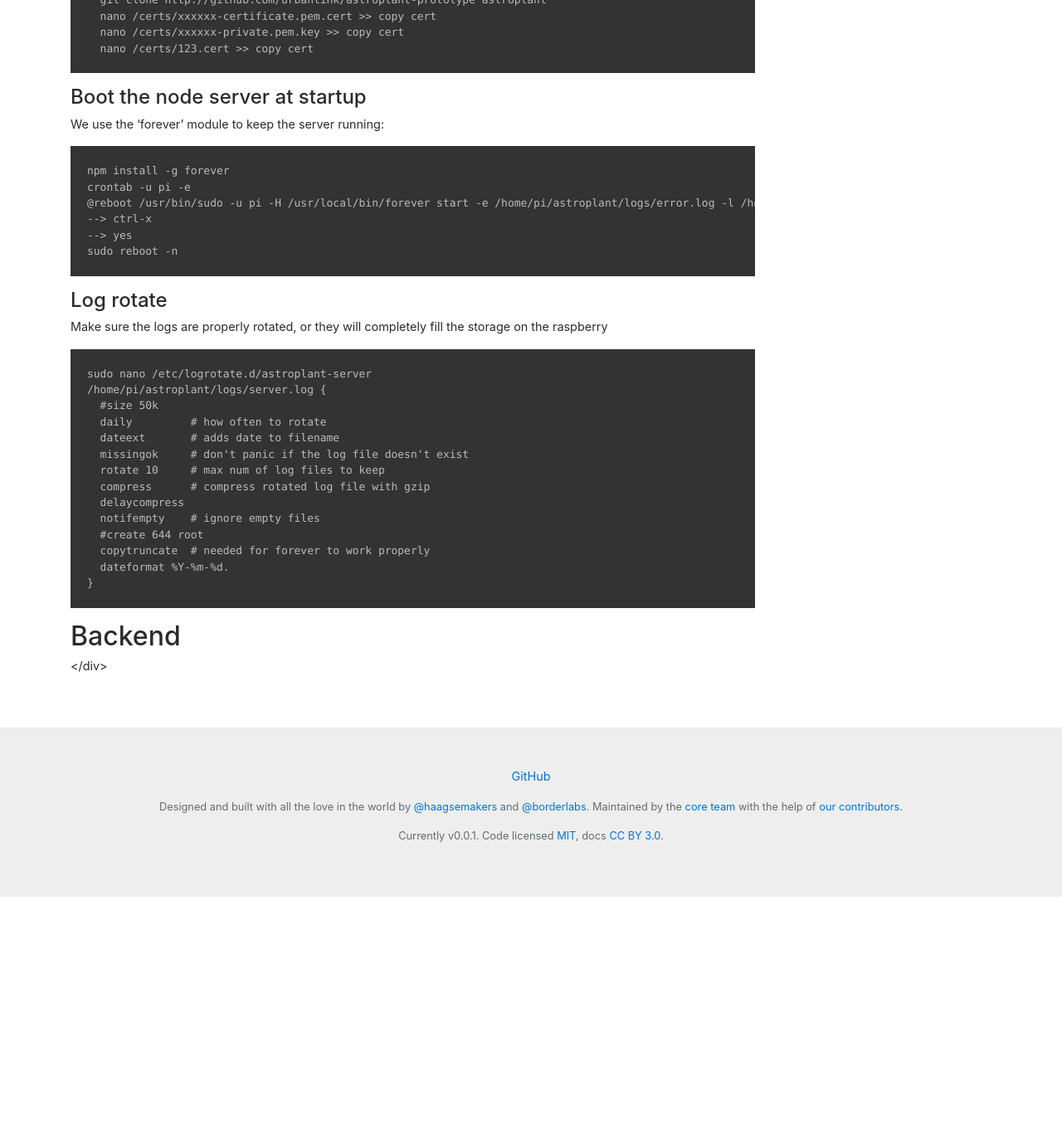
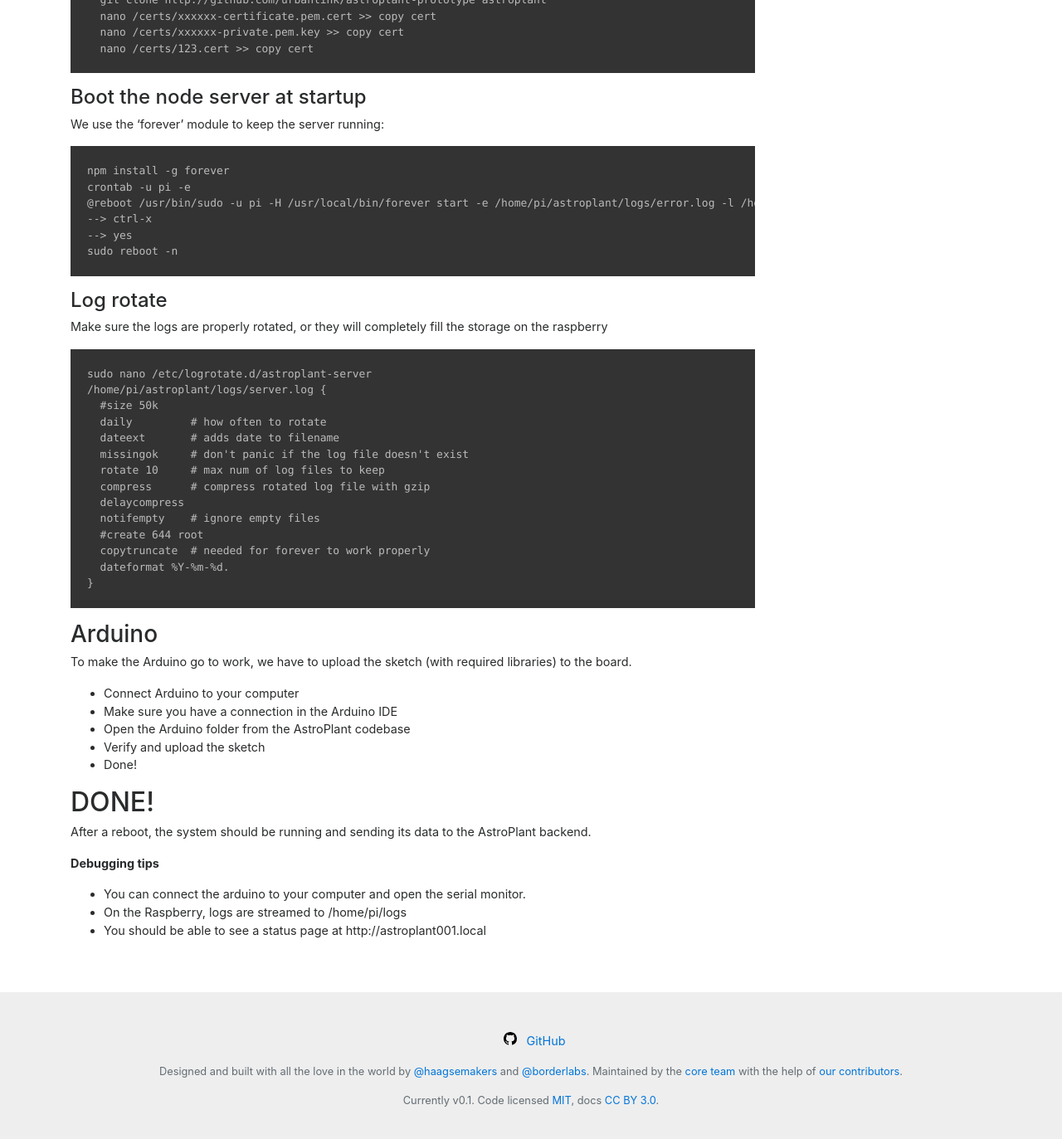
Before and after one commit to haagsemakers/astroplant-prototype, a Jekyll site: the page built from docs/installation/index.md, in a window 1280 px wide and 1400 px high, scrolled down 3916 px. Shown: the top 1373 px of the window at 83% size. Built offline with Jekyll 4.4.1, drawn with Linux system fonts in a browser that asks for light colours; nearby versions of some CDN libraries; before the commit the page ends 4997 px from its top, so only the background shows below that.

Commit message:
Backend and App

```diff
--- a/docs/_config.yml
+++ b/docs/_config.yml
@@ -6,7 +6,8 @@ authors: Arn van der Pluijm
 social_logo_path: /assets/brand/astroplant-social-logo.png
 social_image_path: /assets/brand/astroplant-social.png
 
-current_version: 0.0.1
+current_version: 0.1
+repo: https://github.com/urbanlink/astroplant-prototype
 
 sass:
     sass_dir: _sass
--- a/docs/_includes/footer.html
+++ b/docs/_includes/footer.html
@@ -1,7 +1,7 @@
 <footer class="bd-footer text-muted">
   <div class="container">
       <ul class="bd-footer-links">
-        <li><a href="{{ site.repo }}">GitHub</a></li>
+        <li><a href="{{ site.repo }}"><svg aria-hidden="true" class="octicon octicon-mark-github" height="16" version="1.1" viewBox="0 0 16 16" width="32"><path fill-rule="evenodd" d="M8 0C3.58 0 0 3.58 0 8c0 3.54 2.29 6.53 5.47 7.59.4.07.55-.17.55-.38 0-.19-.01-.82-.01-1.49-2.01.37-2.53-.49-2.69-.94-.09-.23-.48-.94-.82-1.13-.28-.15-.68-.52-.01-.53.63-.01 1.08.58 1.23.82.72 1.21 1.87.87 2.33.66.07-.52.28-.87.51-1.07-1.78-.2-3.64-.89-3.64-3.95 0-.87.31-1.59.82-2.15-.08-.2-.36-1.02.08-2.12 0 0 .67-.21 2.2.82.64-.18 1.32-.27 2-.27.68 0 1.36.09 2 .27 1.53-1.04 2.2-.82 2.2-.82.44 1.1.16 1.92.08 2.12.51.56.82 1.27.82 2.15 0 3.07-1.87 3.75-3.65 3.95.29.25.54.73.54 1.48 0 1.07-.01 1.93-.01 2.2 0 .21.15.46.55.38A8.013 8.013 0 0 0 16 8c0-4.42-3.58-8-8-8z"></path></svg> GitHub</a></li>
       </ul>
       <p>Designed and built with all the love in the world by <a href="https://twitter.com/haagsemakers" target="_blank">@haagsemakers</a> and <a href="https://twitter.com/borderlabs" target="_blank">@borderlabs</a>. Maintained by the <a href="https://github.com/orgs/urbanlink/astroplant/people">core team</a> with the help of <a href="https://github.com/urbanlink/astroplant-prototype/graphs/contributors">our contributors</a>.</p>
       <p>Currently v{{ site.current_version }}. Code licensed <a rel="license" href="https://github.com/twbs/bootstrap/blob/master/LICENSE" target="_blank">MIT</a>, docs <a rel="license" href="https://creativecommons.org/licenses/by/3.0/" target="_blank">CC BY 3.0</a>.</p>
--- a/docs/_includes/nav-docs.html
+++ b/docs/_includes/nav-docs.html
@@ -55,3 +55,8 @@
 </nav> -->
 
 <img src="{{site.baseurl}}/assets/img/astroplant.jpg" class="img-fluid">
+
+<br>
+<br>
+<br>
+<a href="{{site.repo}})"><svg aria-hidden="true" class="octicon octicon-mark-github" height="32" version="1.1" viewBox="0 0 16 16" width="32"><path fill-rule="evenodd" d="M8 0C3.58 0 0 3.58 0 8c0 3.54 2.29 6.53 5.47 7.59.4.07.55-.17.55-.38 0-.19-.01-.82-.01-1.49-2.01.37-2.53-.49-2.69-.94-.09-.23-.48-.94-.82-1.13-.28-.15-.68-.52-.01-.53.63-.01 1.08.58 1.23.82.72 1.21 1.87.87 2.33.66.07-.52.28-.87.51-1.07-1.78-.2-3.64-.89-3.64-3.95 0-.87.31-1.59.82-2.15-.08-.2-.36-1.02.08-2.12 0 0 .67-.21 2.2.82.64-.18 1.32-.27 2-.27.68 0 1.36.09 2 .27 1.53-1.04 2.2-.82 2.2-.82.44 1.1.16 1.92.08 2.12.51.56.82 1.27.82 2.15 0 3.07-1.87 3.75-3.65 3.95.29.25.54.73.54 1.48 0 1.07-.01 1.93-.01 2.2 0 .21.15.46.55.38A8.013 8.013 0 0 0 16 8c0-4.42-3.58-8-8-8z"></path></svg> Github</a>
--- a/docs/_includes/nav-home.html
+++ b/docs/_includes/nav-home.html
@@ -16,7 +16,7 @@
         <a {% if page.url == '/installation/' %} class="active nav-link"{% endif %} class="nav-link" href="{{site.baseurl}}/installation">Installation</a>
       </li>
       <li class="nav-item">
-        <a {% if page.url == '/api/' %} class="active nav-link"{% endif %} class="nav-link" href="{{site.baseurl}}/api">API</a>
+        <a {% if page.url == '/backend/' %} class="active nav-link"{% endif %} class="nav-link" href="{{site.baseurl}}/backend">Backend</a>
       </li>
       <li class="nav-item">
         <a {% if page.url == '/app/' %} class="active nav-link"{% endif %} class="nav-link" href="{{site.baseurl}}/app">App</a>
--- a/docs/installation/index.md
+++ b/docs/installation/index.md
@@ -178,6 +178,18 @@ Make sure the logs are properly rotated, or they will completely fill the storag
       dateformat %Y-%m-%d.
     }
 
+### Arduino
+To make the Arduino go to work, we have to upload the sketch (with required libraries) to the board.
+- Connect Arduino to your computer
+- Make sure you have a connection in the Arduino IDE
+- Open the Arduino folder from the AstroPlant codebase
+- Verify and upload the sketch
+- Done!
 
-## Backend
-</div>
+## DONE!
+After a reboot, the system should be running and sending its data to the AstroPlant backend.
+
+**Debugging tips**
+ - You can connect the arduino to your computer and open the serial monitor.
+ - On the Raspberry, logs are streamed to /home/pi/logs
+ - You should be able to see a status page at http://astroplant001.local
```
Also changed, not shown: docs/api/index.md (deleted, +0 -6 lines), docs/app/index.md (+5 -1 lines), docs/backend/index.md (added, +60 -0 lines), docs/installation/raspberry/index.md (deleted, +0 -1 lines), docs/installation/arduino/index.md (deleted), 8 other files.
